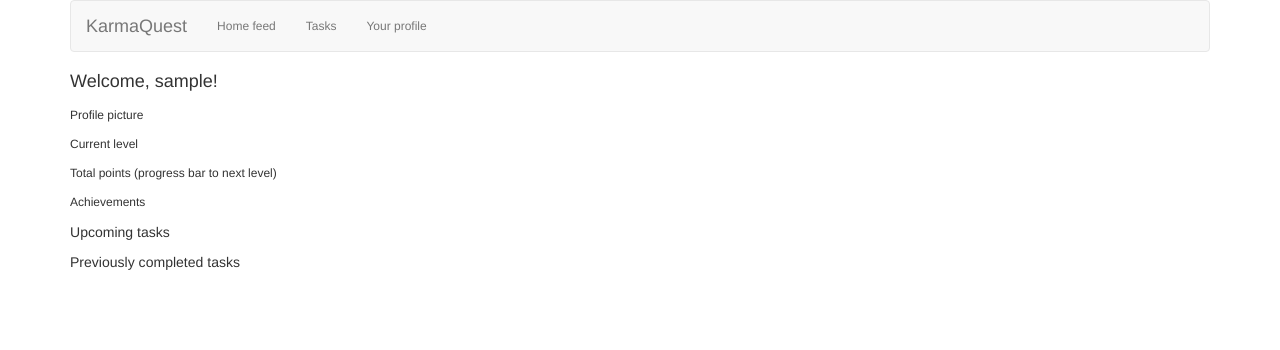
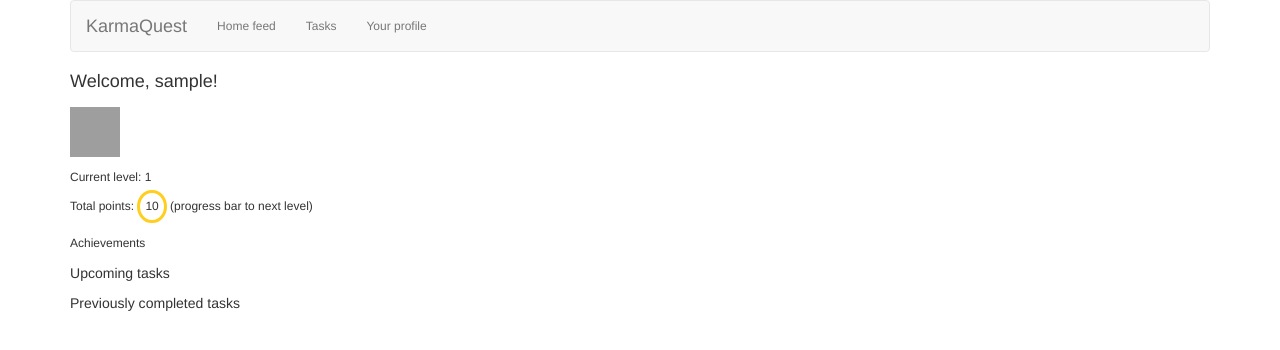
Before and after one commit to merlinND/KarmaQuest, a Django app: page /user/profile in a window 1280 px wide. Shown: the top 350 px of the page. Run offline with Django 3.2, Linux system fonts and the light colour scheme; a user stored in the database is signed in; tables that the repository leaves empty hold one stand-in row (values such as "Sample post"); grey boxes are pictures that could not be loaded.

Commit message:
Templates : connected profile view with UserInformation model

```diff
--- a/user/templates/profile.html
+++ b/user/templates/profile.html
@@ -7,9 +7,9 @@ Profile
 {% block content %}
 	<section>
 		<h2>Welcome, {{ user }}!</h2>
-		<p>Profile picture</p>
-		<p>Current level</p>
-		<p>Total points (progress bar to next level)</p>
+		<img src="http://www.placekitten.com/50/50" class="image-rounded" alt="{{ user }}'s profile picture">
+		<p>Current level: {{ user_info.level }}</p>
+		<p>Total points: <span class="karma-points">{{ user_info.points }}</span> (progress bar to next level)</p>
 		<p>Achievements</p>
 	</section>
 
--- a/user/views.py
+++ b/user/views.py
@@ -6,15 +6,28 @@ from django.contrib.auth.decorators import login_required
 from django import forms
 from django.shortcuts import render_to_response
 from django.template import RequestContext
+from django.views.generic import DetailView
 
+from user.models import UserInformation
 
 @login_required(login_url='/user/login/')
 def user_profile(request):
     """
     Show the user's profile page.
     """
+    user_info = UserInformation.objects.get(user_id=request.user.id)
+    context = RequestContext(request, {
+        'user_info': user_info
+        });
+    return render_to_response('profile.html', context_instance=context)
 
-    return render_to_response('profile.html', context_instance=RequestContext(request))
+#@login_required(login_url='/user/login/')
+# class UserProfileView(DetailView):
+#     model = UserInformation
+#     template_name = 'profile.html'
+#     pk_url_kwarg = 'task_id'
+#     context_object_name = 'user_info'
+# user_profile = UserProfileView.as_view()
 
 
 # Login/logout
```
